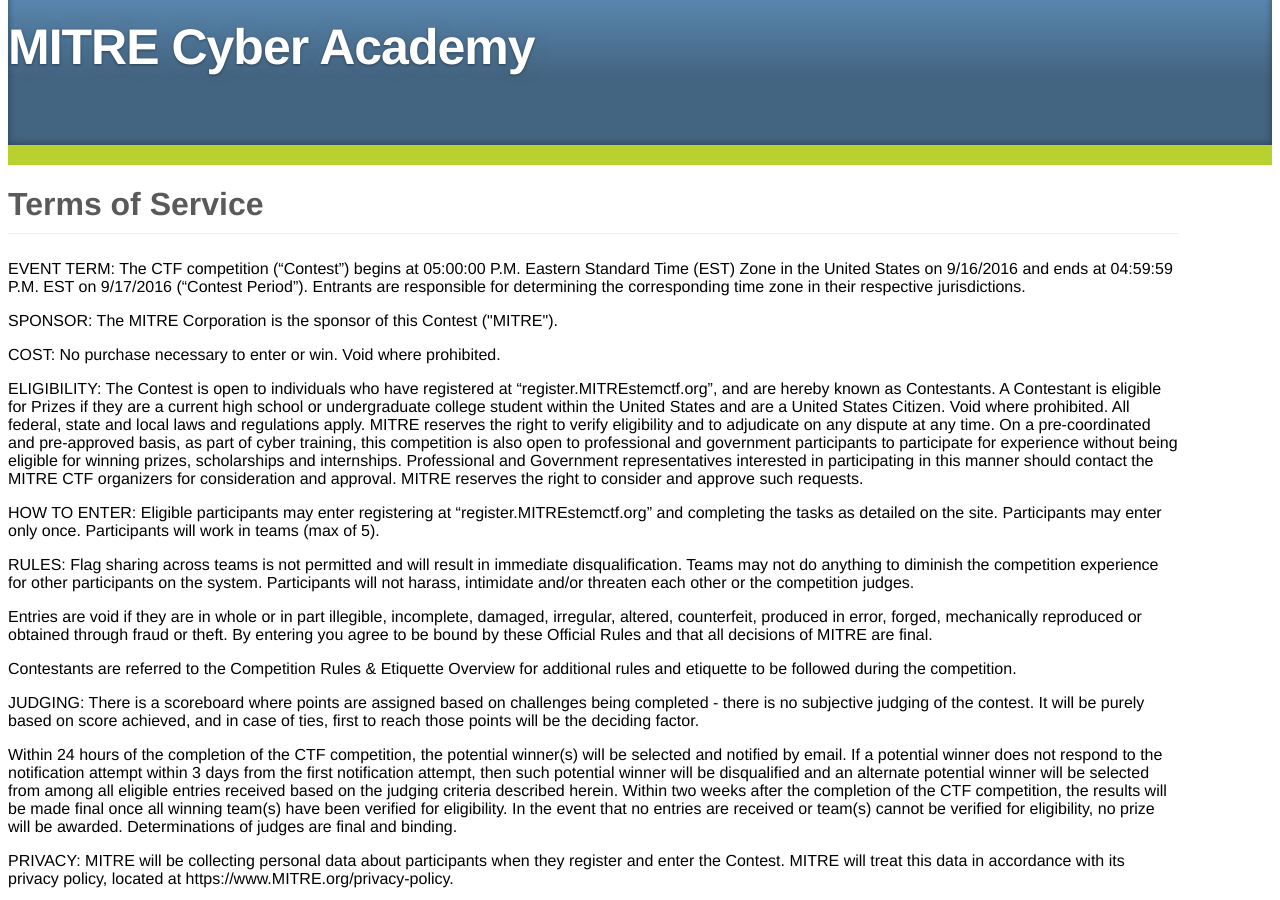
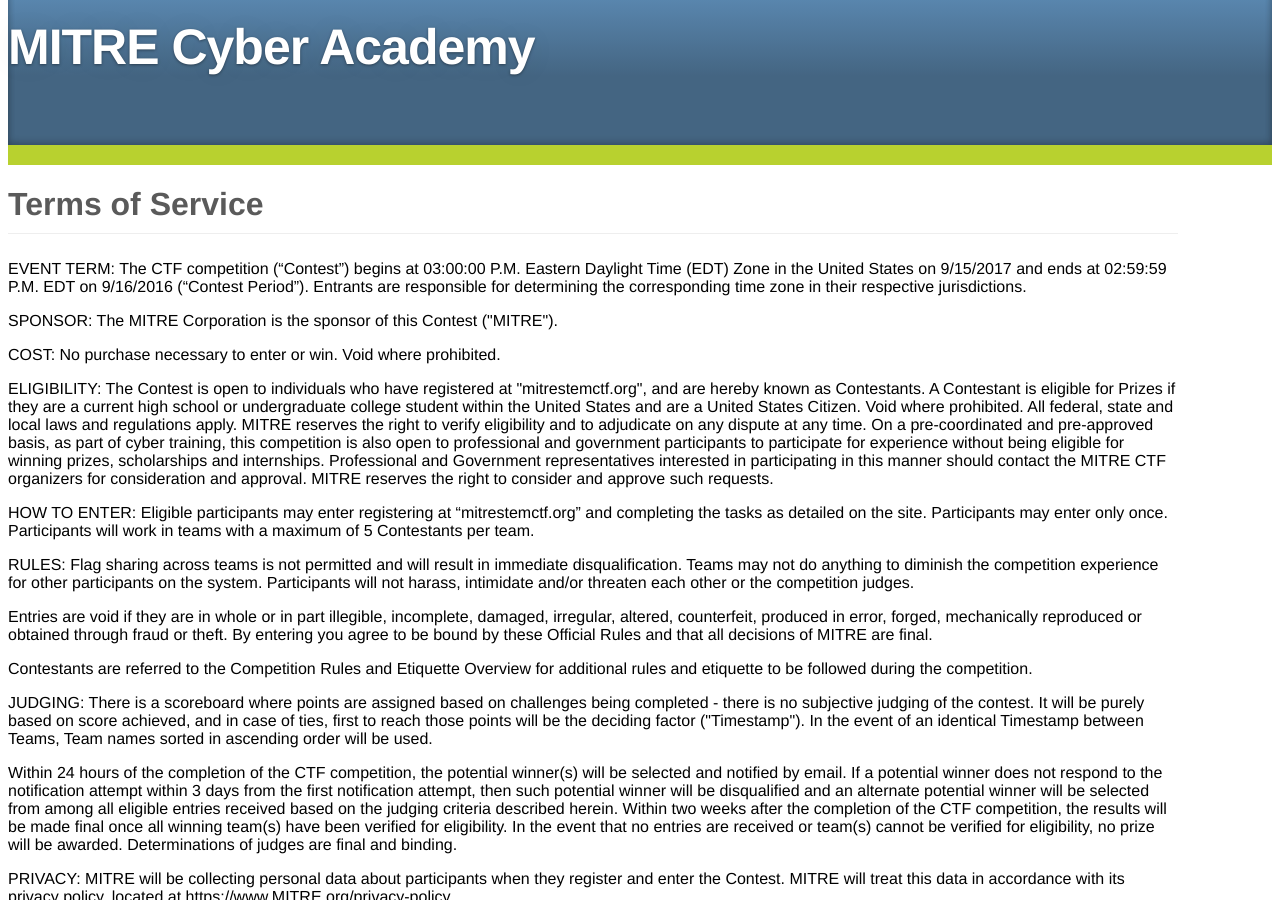
Before and after one commit to mitre-cyber-academy/mitre-cyber-academy.github.io, a Jekyll site: the page built from terms-of-service/index.html, in a window 1280 px wide and 900 px high, scrolled down 218 px. Built offline with Jekyll 4.4.1, drawn with Linux system fonts in a browser that asks for light colours; nearby versions of some CDN libraries; library files that are not in the unit come from our copies.

Commit message:
Minor ToS updates to include date and website (#35)

```diff
--- a/terms-of-service/index.html
+++ b/terms-of-service/index.html
@@ -19,23 +19,23 @@ title: MITRE Cyber Academy | Terms of Service
         <h1>Terms of Service</h1>
     </div>
     <div class="maincontent row-fluid">
-        <p>EVENT TERM: The CTF competition (“Contest”) begins at 05:00:00 P.M. Eastern Standard Time (EST) Zone in the United States on 9/16/2016 and ends at 04:59:59 P.M. EST on 9/17/2016 (“Contest Period”). Entrants are responsible for determining the corresponding time zone in their respective jurisdictions.</p>
+        <p>EVENT TERM: The CTF competition (“Contest”) begins at 03:00:00 P.M. Eastern Daylight Time (EDT) Zone in the United States on 9/15/2017 and ends at 02:59:59 P.M. EDT on 9/16/2016 (“Contest Period”). Entrants are responsible for determining the corresponding time zone in their respective jurisdictions.</p>
 
         <p>SPONSOR: The MITRE Corporation is the sponsor of this Contest ("MITRE").</p>
 
         <p>COST:  No purchase necessary to enter or win. Void where prohibited.</p>
 
-        <p>ELIGIBILITY: The Contest is open to individuals who have registered at “register.MITREstemctf.org”, and are hereby known as Contestants.  A Contestant is eligible for Prizes if they are a current high school or undergraduate college student within the United States and are a United States Citizen.  Void where prohibited.  All federal, state and local laws and regulations apply. MITRE reserves the right to verify eligibility and to adjudicate on any dispute at any time.  On a pre-coordinated and pre-approved basis, as part of cyber training, this competition is also open to professional and government participants to participate for experience without being eligible for winning prizes, scholarships and internships.  Professional and Government representatives interested in participating in this manner should contact the MITRE CTF organizers for consideration and approval.  MITRE reserves the right to consider and approve such requests.</p>
+        <p>ELIGIBILITY: The Contest is open to individuals who have registered at "mitrestemctf.org", and are hereby known as Contestants.  A Contestant is eligible for Prizes if they are a current high school or undergraduate college student within the United States and are a United States Citizen.  Void where prohibited.  All federal, state and local laws and regulations apply. MITRE reserves the right to verify eligibility and to adjudicate on any dispute at any time.  On a pre-coordinated and pre-approved basis, as part of cyber training, this competition is also open to professional and government participants to participate for experience without being eligible for winning prizes, scholarships and internships.  Professional and Government representatives interested in participating in this manner should contact the MITRE CTF organizers for consideration and approval.  MITRE reserves the right to consider and approve such requests.</p>
 
-        <p>HOW TO ENTER: Eligible participants may enter registering at “register.MITREstemctf.org” and completing the tasks as detailed on the site. Participants may enter only once. Participants will work in teams (max of 5).</p>
+        <p>HOW TO ENTER: Eligible participants may enter registering at “mitrestemctf.org” and completing the tasks as detailed on the site. Participants may enter only once. Participants will work in teams with a maximum of 5 Contestants per team.</p>
 
         <p>RULES: Flag sharing across teams is not permitted and will result in immediate disqualification. Teams may not do anything to diminish the competition experience for other participants on the system. Participants will not harass, intimidate and/or threaten each other or the competition judges.</p>
 
         <p>Entries are void if they are in whole or in part illegible, incomplete, damaged, irregular, altered, counterfeit, produced in error, forged, mechanically reproduced or obtained through fraud or theft. By entering you agree to be bound by these Official Rules and that all decisions of MITRE are final.</p>
 
-        <p>Contestants are referred to the Competition Rules & Etiquette Overview for additional rules and etiquette to be followed during the competition.</p>
+        <p>Contestants are referred to the Competition Rules and Etiquette Overview for additional rules and etiquette to be followed during the competition.</p>
 
-        <p>JUDGING: There is a scoreboard where points are assigned based on challenges being completed - there is no subjective judging of the contest. It will be purely based on score achieved, and in case of ties, first to reach those points will be the deciding factor.</p>
+        <p>JUDGING: There is a scoreboard where points are assigned based on challenges being completed - there is no subjective judging of the contest. It will be purely based on score achieved, and in case of ties, first to reach those points will be the deciding factor ("Timestamp"). In the event of an identical Timestamp between Teams, Team names sorted in ascending order will be used.</p>
 
         <p>Within 24 hours of the completion of the CTF competition, the potential winner(s) will be selected and notified by email. If a potential winner does not respond to the notification attempt within 3 days from the first notification attempt, then such potential winner will be disqualified and an alternate potential winner will be selected from among all eligible entries received based on the judging criteria described herein.  Within two weeks after the completion of the CTF competition, the results will be made final once all winning team(s) have been verified for eligibility.  In the event that no entries are received or team(s) cannot be verified for eligibility, no prize will be awarded. Determinations of judges are final and binding.</p>
 
```
